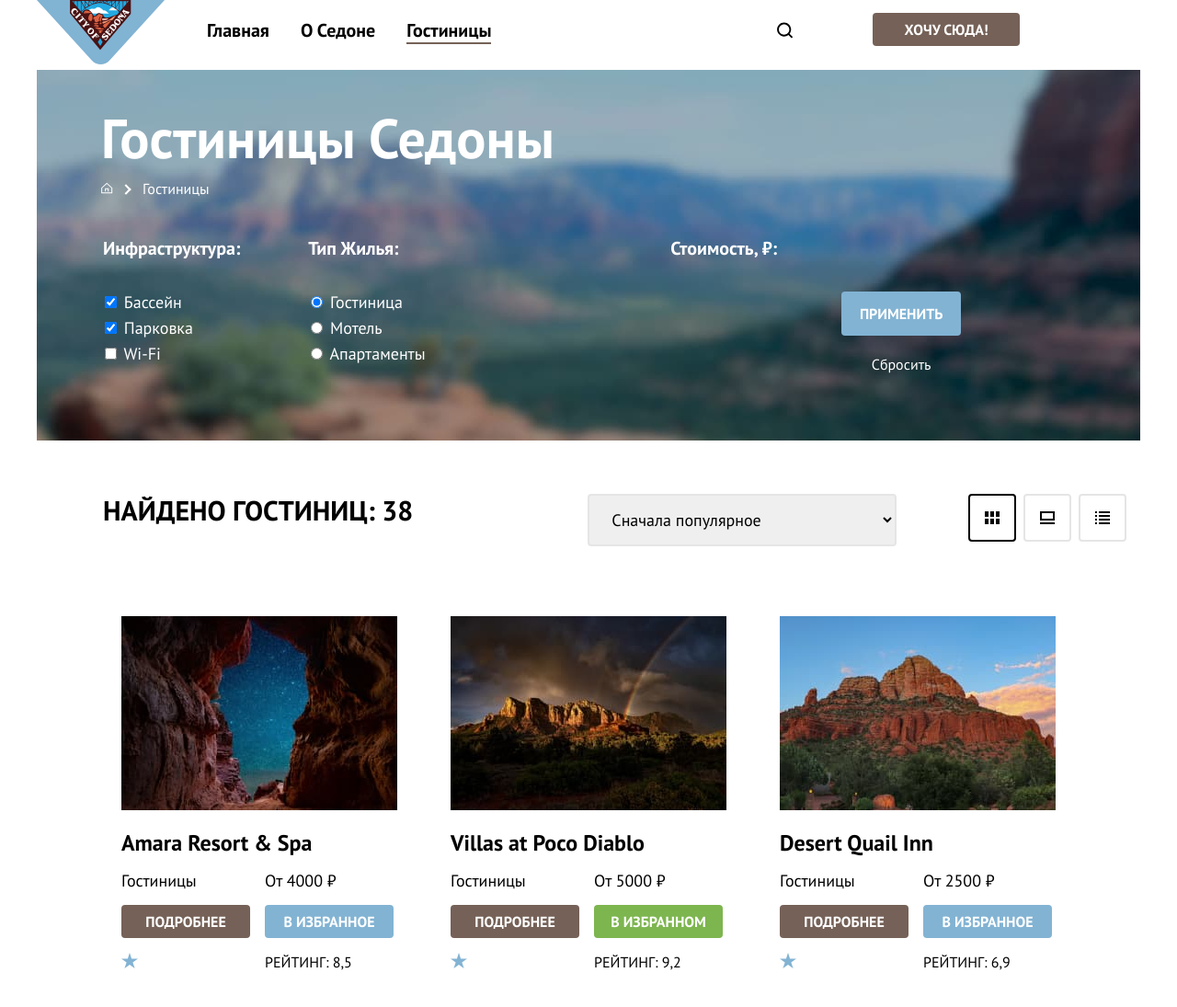
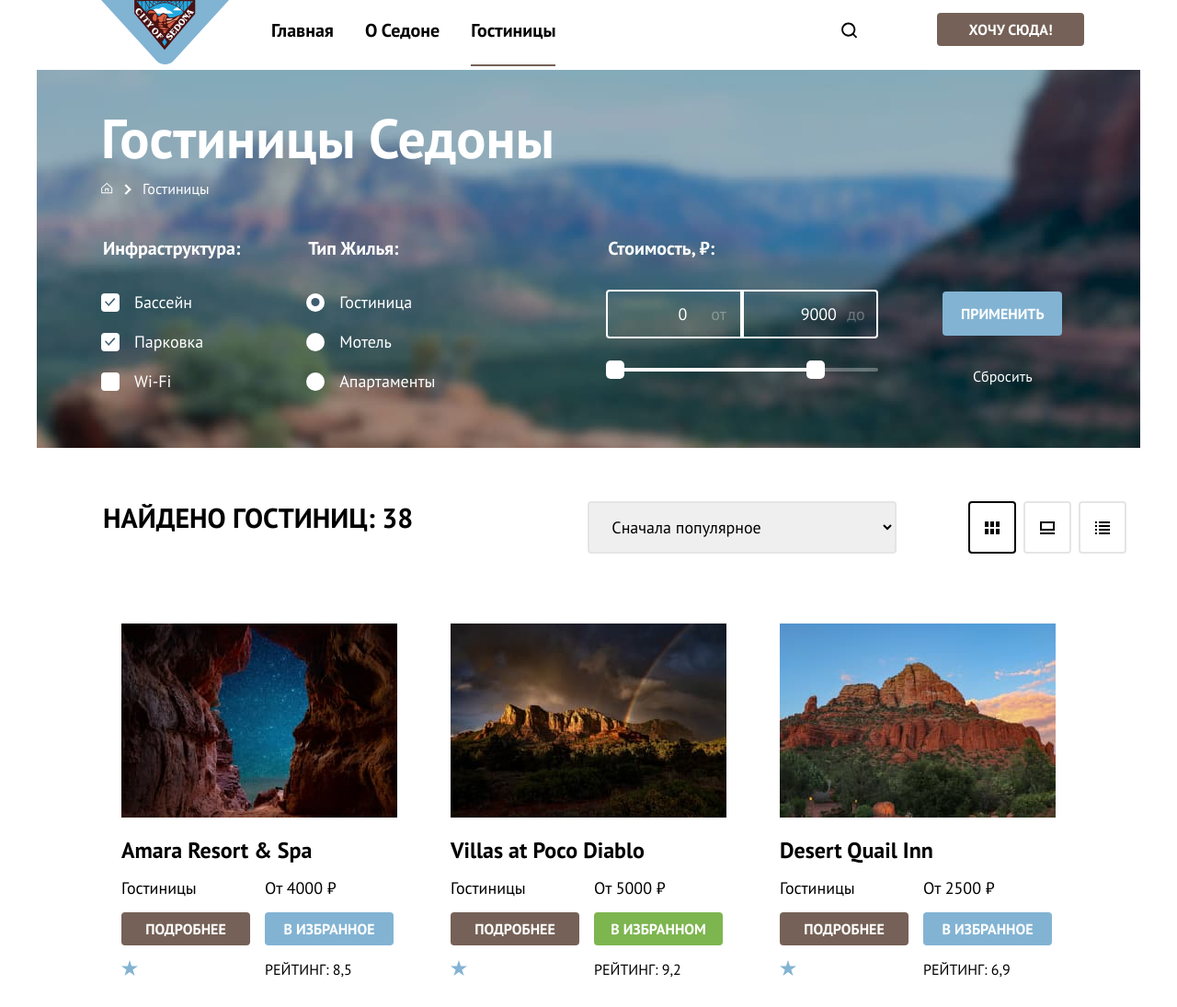
Before and after one commit to htmlacademy-htmlcss/2086459-sedona-34, a plain HTML site: page catalog.html in a window 1280 px wide. Shown: the top 1095 px of the page at 92% size. Drawn offline with Linux system fonts and the light colour scheme.

Commit message:
Доработки по декоративным элементам всех страниц
1. прописал во всех случаях min-height, кроме блока в футере с соц сетями, потому что иначе они не переносятся;
2. указал для картинок background-size: cover;
3. немного поправил навигатор, теперь больше похоже на макет;
4. всем alt, aria-label, visually-hidden добавил точки в конце;
5. стилизовал input для формы в каталоге + добавил стили для ползунка с ценой
6. в результате после этих действий у меня сместился влево раздел с гостиницами, выравнил через margin: 0 auto
7. проверил кнопки - поправил кое-что

```diff
--- a/catalog.html
+++ b/catalog.html
@@ -30,15 +30,15 @@
           <ul class="navigation-list navigation-user">
             <li class="navigation-item">
               <a class="navigation-link" href="#">
-                <span class="visually-hidden">Поиск</span>
+                <span class="visually-hidden">Поиск.</span>
               </a>
             </li>
             <li class="navigation-item">
               <a class="navigation-link" href="#">
-                <span class="visually-hidden">Избранное</span>
+                <span class="visually-hidden">Избранное.</span>
               </a>
             </li>
-            <li class="navigation-item">
+            <li class="navigation-item navigation-button-link">
               <a class="navigation-link button" href="#">Хочу сюда!</a>
             </li>
           </ul>
@@ -74,20 +74,25 @@
                   <ul class="catalog-filter-list">
                     <li class="catalog-filter-item">
                       <label class="control">
-                        <input class="control-input" type="checkbox" name="option-pool" checked>
-                        Бассейн
+                        <input class="visually-hidden control-input" type="checkbox" name="option-pool" checked
+                          disabled>
+                        <span class="control-mark"></span>
+                        <span class="control-label">Бассейн</span>
                       </label>
                     </li>
                     <li class="catalog-filter-item">
                       <label class="control">
-                        <input class="control-input" type="checkbox" name="option-parking" checked>
-                        Парковка
+                        <input class="visually-hidden control-input" type="checkbox" name="option-parking" checked
+                          disabled>
+                        <span class="control-mark"></span>
+                        <span class="control-label">Парковка</span>
                       </label>
                     </li>
                     <li class="catalog-filter-item">
                       <label class="control">
-                        <input class="control-input" type="checkbox" name="option-internet">
-                        Wi-Fi
+                        <input class="visually-hidden control-input" type="checkbox" name="option-internet">
+                        <span class="control-mark"></span>
+                        <span class="control-label">Wi-Fi</span>
                       </label>
                     </li>
                   </ul>
@@ -98,29 +103,57 @@
                   <ul class="catalog-filter-list">
                     <li class="catalog-filter-item">
                       <label class="control">
-                        <input class="control-input" type="radio" name="service-group" value="hotel" checked>
-                        Гостиница
+                        <input class="visually-hidden control-input" type="radio" name="service-group" value="hotel"
+                          checked>
+                        <span class="control-mark control-mark-circle"></span>
+                        <span class="control-label">Гостиница</span>
                       </label>
                     </li>
                     <li class="catalog-filter-item">
                       <label class="control">
-                        <input class="control-input" type="radio" name="service-group" value="motel">
-                        Мотель
+                        <input class="visually-hidden control-input" type="radio" name="service-group" value="motel">
+                        <span class="control-mark control-mark-circle"></span>
+                        <span class="control-label">Мотель</span>
                       </label>
                     </li>
                     <li class="catalog-filter-item">
                       <label class="control">
-                        <input class="control-input" type="radio" name="service-group" value="apartments">
-                        Апартаменты
+                        <input class="visually-hidden control-input" type="radio" name="service-group"
+                          value="apartments">
+                        <span class="control-mark control-mark-circle"></span>
+                        <span class="control-label">Апартаменты</span>
                       </label>
                     </li>
                   </ul>
                 </fieldset>
               </div>
 
-              <div class="catalog-filter-cost">
-                <span class="catalog-filter-group-title-cost">Стоимость, ₽:</span>
-                <!--Я так понял, этот блок мы не размечаем, он будет размечен в будущем, пока оставил место для него условно-->
+              <fieldset class="catalog-filter-group-items">
+                <legend class="catalog-filter-group-title-cost">Стоимость, ₽:</legend>
+
+                <div class="range">
+                  <div class="range-wrapper-inputs">
+                    <label class="catalog-filter-label catalog-filter-label-from">
+                      <p class="catalog-filter-label-text">от</p>
+                      <input class="range-input" type="number" value="0" name="min-price">
+                    </label>
+                    <label class="catalog-filter-label catalog-filter-label-to">
+                      <p class="catalog-filter-label-text">до</p>
+                      <input class="range-input" type="number" value="9000" name="max-price">
+                    </label>
+                  </div>
+                  <div class="range-scale">
+                    <div class="range-bar">
+                      <button class="range-toggle toggle-min">
+                        <span class="visually-hidden">Изменить минимальную цену.</span>
+                      </button>
+                      <button class="range-toggle toggle-max">
+                        <span class="visually-hidden">Изменить максимальную цену.</span>
+                      </button>
+                    </div>
+                  </div>
+                </div>
+              </fieldset>
 
               <div class="buttons-in-options">
                 <button class="button button-apply" type="submit">Применить</button>
@@ -133,24 +166,24 @@
     </section>
 
     <section class="options-housing">
-          <h2 class="visually-hidden">Результаты поиска</h2>
+      <h2 class="visually-hidden">Результаты поиска.</h2>
       <div class="options-housing-wrapper">
         <p class="options-housing-amount">Найдено гостиниц: 38</p>
 
-            <select class="select-control" aria-label="Сортировка">
+        <select class="select-control" aria-label="Сортировка.">
           <option value="popular">Сначала популярное</option>
           <option value="cheap">Сначала дешёвое</option>
           <option value="expensive">Сначала дорогое</option>
         </select>
 
         <a href="#" class="button button-rank button-view-tables">
-              <span class="visually-hidden">Показать таблицу</span>
+          <span class="visually-hidden">Показать таблицу.</span>
         </a>
         <a class="button button-rank button-view-cards" href="#">
-              <span class="visually-hidden">Показать карточки</span>
+          <span class="visually-hidden">Показать карточки.</span>
         </a>
         <a class="button button-rank button-view-list" href="#">
-              <span class="visually-hidden">Показать список</span>
+          <span class="visually-hidden">Показать список.</span>
         </a>
 
       </div>
@@ -158,7 +191,7 @@
         <li class="service-card">
           <a class="service-card-link" href="#">
             <img class="service-card-image" src="images/hotel-1.jpg" width="300" height="211"
-                  alt="Звездное небо через скалу">
+              alt="Звездное небо через скалу.">
             <p class="service-card-title">Amara Resort & Spa</p>
           </a>
           <div class="service-card-wrapper">
@@ -167,14 +200,14 @@
             <a class="service-card-button-information button" href="#">Подробнее</a>
             <a class="service-card-button-favorites button" href="#">В избранное</a>
             <img class="service-card-four-stars" src="images/star.svg" width="18" height="17"
-                  alt="Гостиница класса 4 звезды">
+              alt="Гостиница класса 4 звезды.">
             <p class="service-card-rating">Рейтинг: 8,5</p>
           </div>
         </li>
 
         <li class="service-card">
           <a class="service-card-link" href="#">
-                <img class="service-card-image" src="images/hotel-2.jpg" width="300" height="211" alt="Гора с радугой">
+            <img class="service-card-image" src="images/hotel-2.jpg" width="300" height="211" alt="Гора с радугой.">
             <p class="service-card-title">Villas at Poco Diablo</p>
           </a>
 
@@ -184,7 +217,7 @@
             <a class="service-card-button-information button" href="#">Подробнее</a>
             <a class="service-card-button-favorites button button-choice" href="#">В избранном</a>
             <img class="service-card-four-stars" src="images/star.svg" width="18" height="17"
-                  alt="Гостиница класса 4 звезды">
+              alt="Гостиница класса 4 звезды.">
             <p class="service-card-rating">Рейтинг: 9,2</p>
           </div>
         </li>
@@ -192,7 +225,7 @@
         <li class="service-card">
           <a class="service-card-link" href="#">
             <img class="service-card-image" src="images/hotel-3.jpg" width="300" height="211"
-                  alt="Гора и голубое небо">
+              alt="Гора и голубое небо.">
             <p class="service-card-title">Desert Quail Inn</p>
           </a>
           <div class="service-card-wrapper">
@@ -201,7 +234,7 @@
             <a class="service-card-button-information button" href="#">Подробнее</a>
             <a class="service-card-button-favorites button" href="#">В избранное</a>
             <img class="service-card-three-stars" src="images/star.svg" width="18" height="17"
-                  alt="Гостиница класса 3 звезды">
+              alt="Гостиница класса 3 звезды.">
             <p class="service-card-rating">Рейтинг: 6,9</p>
           </div>
         </li>
@@ -218,7 +251,7 @@
             <a class="service-card-button-information button" href="#">Подробнее</a>
             <a class="service-card-button-favorites button" href="#">В избранное</a>
             <img class="service-card-two-stars" src="images/star.svg" width="18" height="17"
-                  alt="Гостиница класса 2 звезды">
+              alt="Гостиница класса 2 звезды.">
             <p class="service-card-rating">Рейтинг: 5,0</p>
           </div>
         </li>
@@ -249,7 +282,7 @@
 
         <div class="amount-hotels">
           <p>Гостиниц на странице:</p>
-              <select class="select-control select-control-pagination" aria-label="Количество">
+          <select class="select-control select-control-pagination" aria-label="Количество.">
             <option value="four">4</option>
           </select>
         </div>
@@ -262,7 +295,7 @@
         честное бойскаутское!
       </p>
       <form class="newsletter-form" action="https://echo.htmlacademy.ru/" method="post">
-            <label for="newsletter-email" class="visually-hidden">Ваш email</label>
+        <label for="newsletter-email" class="visually-hidden">Ваш email.</label>
         <input class="field field-catalog" placeholder="Ваш email" type="email" name="newsletter-email"
           id="newsletter-email" required>
         <button class="button newsletter-button" type="submit">Подписаться</button>
@@ -279,7 +312,7 @@
               <path fill-rule="evenodd" clip-rule="evenodd"
                 d="M24.116.948c.166-.546 0-.948-.795-.948h-2.625c-.668 0-.976.347-1.143.73 0 0-1.335 3.196-3.226 5.272-.612.602-.89.793-1.224.793-.167 0-.418-.191-.418-.738V.948c0-.656-.184-.948-.74-.948H9.817C9.4 0 9.15.304 9.15.593c0 .621.946.765 1.043 2.513v3.798c0 .833-.153.984-.487.984-.89 0-3.055-3.211-4.34-6.885C5.116.288 4.865 0 4.193 0H1.566c-.75 0-.9.347-.9.73 0 .682.89 4.07 4.145 8.551C6.981 12.341 10.036 14 12.82 14c1.67 0 1.875-.368 1.875-1.003v-2.313c0-.737.158-.884.687-.884.39 0 1.057.192 2.615 1.667C19.776 13.216 20.07 14 21.071 14h2.625c.75 0 1.126-.368.91-1.096-.238-.724-1.088-1.775-2.215-3.022-.612-.71-1.53-1.475-1.809-1.858-.389-.491-.278-.71 0-1.147 0 0 3.2-4.426 3.533-5.929h.001Z" />
             </svg>
-              <span class="visually-hidden">ВКонтакте</span>
+            <span class="visually-hidden">ВКонтакте.</span>
           </a>
         </li>
         <li class="footer-social-item">
@@ -289,7 +322,7 @@
               <path
                 d="M16.785.1.84 6.247C-.248 6.685-.24 7.292.64 7.563L4.735 8.84l9.472-5.976c.448-.273.857-.126.52.172L7.053 9.962H7.05h.002l-.283 4.22c.414 0 .597-.19.829-.413l1.988-1.934 4.136 3.055c.762.42 1.31.204 1.5-.706L17.938 1.39c.278-1.114-.425-1.619-1.153-1.29Z" />
             </svg>
-              <span class="visually-hidden">Телеграм</span>
+            <span class="visually-hidden">Телеграм.</span>
           </a>
         </li>
         <li class="footer-social-item">
@@ -299,7 +332,7 @@
               <path
                 d="M18.94.5H3.507C1.647.5.333 2.094.333 3.9v10.094c0 1.912 1.314 3.506 3.174 3.506H19.16c1.642 0 3.174-1.594 3.174-3.4V3.9C22.114 2.094 20.801.5 18.94.5ZM7.995 13.037V4.963L15.328 9l-7.333 4.037Z" />
             </svg>
-              <span class="visually-hidden">Ютуб</span>
+            <span class="visually-hidden">Ютуб.</span>
           </a>
         </li>
       </ul>
--- a/styles/styles.css
+++ b/styles/styles.css
@@ -37,6 +37,7 @@ body {
 img {
     max-width: 100%;
     height: auto;
+    background-size: cover;
 }
 
 .wrapper {
@@ -79,6 +80,12 @@ img {
     margin-left: 120px;
 }
 
+.navigation-logo {
+    margin: 0;
+    padding: 0;
+    margin-left: 70px;
+}
+
 .welcome-text {
     display: block;
     margin: 0 auto;
@@ -92,7 +99,7 @@ img {
     padding: 0;
     margin-top: 80px;
     width: 72px;
-    height: 75px;
+    min-height: 75px;
 }
 
 .advantages-home {
@@ -141,7 +148,7 @@ img {
 
 .search-button {
     width: 544px;
-    height: 36px;
+    min-height: 36px;
     margin: 0;
     margin-bottom: 92px;
     align-self: center;
@@ -164,6 +171,7 @@ img {
     padding: 45px 0 35px 0;
     margin: 0;
     margin-left: 82px;
+    width: 150px;
 }
 
 .footer-social-item {
@@ -200,7 +208,7 @@ img {
     justify-content: space-between;
     margin: 0 auto;
     flex-wrap: wrap;
-    height: 150px;
+    min-height: 150px;
 }
 
 .catalog-filter-group {
@@ -222,20 +230,17 @@ img {
     min-width: 366px;
     min-height: 150px;
     margin: 0;
-    margin-right: 176px;
-    margin-bottom: 70px;
-}
-
-.catalog-filter-cost {
-    display: flex;
+    margin-right: 106px;
+    margin-bottom: 60px;
 }
 
 .catalog-filter-group-title-cost {
-    margin-right: 70px;
+    margin-right: 65px;
     font-family: inherit;
     font-weight: 700;
     font-size: 20px;
     line-height: 26px;
+    min-width: 116px;
 }
 
 .buttons-in-options {
@@ -335,25 +340,25 @@ img {
     border: none;
 }
 
-.button:hover :not(.button-rank) {
-    background: #615048;
+.button:hover {
+    background-color: rgb(97, 80, 72);
 }
 
-.button:focus :not(.button-rank) {
-    background: #615048;
+.button:focus {
+    background-color: rgb(97, 80, 72);
 }
 
-.button:active :not(.button-rank) {
-    background: #756157;
+.button:active {
+    background-color: rgb(117, 97, 87);
     color: rgba(255, 255, 255, 0.3);
 }
 
-.button:disabled :not(.button-rank) {
-    background: #E5E5E5;
+.button:disabled {
+    background-color: rgb(229, 229, 229);
 }
 
 .newsletter-button {
-    background-color: rgb(130, 179, 211);
+    background: rgb(130, 179, 211);
     border-radius: 0px 10px 10px 0px;
     width: 170px;
     min-height: 36px;
@@ -361,20 +366,20 @@ img {
 }
 
 .newsletter-button:hover {
-    background: #68A2CA;
+    background: rgb(104, 162, 202);
 }
 
 .newsletter-button:focus {
-    background: #68A2CA;
+    background: rgb(104, 162, 202);
 }
 
 .newsletter-button:active {
-    background: #82B3D3;
+    background: rgb(130, 179, 211);
     color: rgba(255, 255, 255, 0.3);
 }
 
 .newsletter-button:disabled {
-    background: #E5E5E5;
+    background-color: rgb(229, 229, 229);
 }
 
 .navigation-link {
@@ -392,23 +397,24 @@ img {
     background-color: #756257;
     content: "";
     min-width: 60px;
-    top: 0;
+    top: 50px;
     bottom: 0;
     left: 0;
     right: 0;
+    position: absolute;
 }
 
 .footer-button {
     font-family: inherit;
     text-decoration: none;
     width: 24px;
-    height: 18px;
+    min-height: 18px;
     background: center no-repeat;
     display: block;
 }
 
 .footer-button-image {
-    fill: #83B3D3;
+    fill: rgb(131, 179, 211);
 }
 
 .footer-button-image:hover {
@@ -416,7 +422,7 @@ img {
 }
 
 .footer-button-image:focus {
-    fill: #68A2CA;
+    fill: rgb(104, 162, 202);
     border: none;
 }
 
@@ -490,6 +496,111 @@ img {
     margin-top: 30px;
 }
 
+.range-scale {
+    position: relative;
+    height: 4px;
+    margin-bottom: 16px;
+    background-color: rgba(255, 255, 255, 0.3);
+    border-radius: 2px;
+    margin-top: 32px;
+}
+
+.range-bar {
+    position: absolute;
+    height: 4px;
+    background-color: rgb(255, 255, 255);
+    width: 228px;
+}
+
+.range-toggle {
+    position: absolute;
+    width: 20px;
+    height: 20px;
+    background: #ffffff;
+    border-radius: 5px;
+    cursor: pointer;
+    border: none;
+    top: -8px;
+}
+
+.range-toggle:hover {
+    background-color: rgba(255, 255, 255, 0.8);
+    ;
+}
+
+.range-toggle:active,
+.range-toggle:focus {
+    outline: 3px solid #dbb590;
+}
+
+.toggle-min {
+    top: -8px;
+}
+
+.toggle-max {
+    top: -8px;
+    right: -10px;
+}
+
+.range-wrapper-inputs {
+    display: flex;
+    justify-content: center;
+    margin-top: 32px;
+}
+
+.catalog-filter-label {
+    display: flex;
+    border: 2px solid #ffff;
+    width: 144px;
+    min-height: 48px;
+    align-items: center;
+}
+
+.catalog-filter-label-from {
+    border-top-left-radius: 4px;
+    border-bottom-left-radius: 4px;
+}
+
+.catalog-filter-label-to {
+    border-top-right-radius: 4px;
+    border-bottom-right-radius: 4px;
+}
+
+.range-input {
+    min-width: 120px;
+    font: inherit;
+    text-align: center;
+    background-color: transparent;
+    border: none;
+    appearance: textfield;
+    font-size: 18px;
+    line-height: 21px;
+    padding-left: 20px;
+    padding-top: 14px;
+    padding-bottom: 14px;
+    color: #ffff;
+}
+
+.range-input::-webkit-outer-spin-button,
+.range-input::-webkit-inner-spin-button {
+    appearance: none;
+    margin: 0;
+}
+
+.catalog-filter-label-text {
+    position: absolute;
+    margin: 0;
+    padding: 0;
+    font-family: inherit;
+    opacity: 0.3;
+    padding-left: 112px;
+    padding-right: 18px;
+    padding-top: 14px;
+    padding-bottom: 14px;
+    font-size: 18px;
+    line-height: 21px;
+}
+
 .button-apply {
     font-size: 16px;
     line-height: 20px;
@@ -524,6 +635,18 @@ img {
     text-transform: capitalize;
     font-weight: 400;
     margin-top: 20px;
+    min-width: 130px;
+    min-height: 20px;
+    padding: 14px 15px;
+    border-radius: 4px;
+}
+
+.button-reset:hover {
+    background: rgba(255, 255, 255, 0.3);
+}
+
+.button-reset:focus {
+    background: rgba(255, 255, 255, 0.3);
 }
 
 .button-rank {
@@ -531,7 +654,7 @@ img {
     background-size: 16px 14px;
     background: no-repeat center;
     width: 48px;
-    height: 48px;
+    min-height: 48px;
     border: 2px solid rgb(0, 0, 0);
     border-radius: 4px;
     margin-right: 8px;
@@ -548,14 +671,17 @@ img {
 
 .button-rank:hover {
     border-color: rgb(0, 0, 0);
+    background-color: inherit;
 }
 
 .button-rank:focus {
-    border-color: #68A2CA
+    border-color: rgb(0, 0, 0);
+    background-color: inherit;
 }
 
 .button-rank:active {
     border-color: rgb(0, 0, 0);
+    background-color: inherit;
 }
 
 .button-view-tables {
@@ -574,7 +700,7 @@ img {
     font-size: 16px;
     line-height: 20px;
     width: 140px;
-    height: 28px;
+    min-height: 28px;
     border-radius: 4px;
     padding-top: 8px;
 }
@@ -589,7 +715,7 @@ img {
     line-height: 20px;
     background: rgb(130, 179, 211);
     width: 140px;
-    height: 28px;
+    min-height: 28px;
     border-radius: 4px;
     padding-top: 8px;
 }
@@ -635,7 +761,7 @@ img {
 .pagination-link {
     background: rgb(130, 179, 211);
     width: 12px;
-    height: 36px;
+    min-height: 36px;
     display: block;
     border-radius: 4px;
     padding: 12px 24px;
@@ -647,15 +773,15 @@ img {
 }
 
 .pagination-link:hover {
-    background: #82B3D3;
+    background: rgb(104, 162, 202);
 }
 
 .pagination-link:focus {
-    background: #82B3D3;
+    background: rgb(104, 162, 202);
 }
 
 .pagination-link:active {
-    background: #82B3D3;
+    background: rgb(130, 179, 211);
     color: rgba(255, 255, 255, 0.3);
 }
 
@@ -734,11 +860,11 @@ img {
     padding: 0;
     margin-top: 92px;
     width: 230px;
-    height: 28px;
+    min-height: 28px;
 }
 
 .advantages-title-two-words {
-    height: 56px;
+    min-height: 56px;
 }
 
 .advantages-item-white-words {
@@ -765,13 +891,13 @@ img {
 .city-advantage-container :last-child {
     padding-bottom: 92px;
     width: 230px;
-    height: 63px;
+    min-height: 63px;
     margin: 0;
 }
 
 .advantages-item-black-words-list :last-child {
     width: 230px;
-    height: 63px;
+    min-height: 63px;
     margin: 0;
 }
 
@@ -785,7 +911,7 @@ img {
 .advantages-item-bridge :last-child {
     padding-bottom: 92px;
     width: 230px;
-    height: 63px;
+    min-height: 63px;
     margin: 0;
 }
 
@@ -960,6 +1086,45 @@ img {
 .control {
     font-size: 18px;
     line-height: 21px;
+    position: relative;
+    padding-left: 36px;
+}
+
+.control-mark {
+    position: absolute;
+    top: 2px;
+    left: 0;
+    width: 20px;
+    height: 20px;
+    background: #FFFFFF;
+    border-radius: 4px;
+}
+
+.control-mark-circle {
+    border-radius: 10px;
+}
+
+.control:hover .control-mark {
+    background-color: #9a9a9a;
+    cursor: pointer;
+}
+
+.control-input[type="checkbox"]:checked + .control-mark {
+    background-image: url("../images/mark.svg");
+    background-size: 12px;
+    background-repeat: no-repeat;
+    background-position: center;
+}
+
+.control-input[type="radio"]:checked + .control-mark-circle {
+    background-image: url("../images/mark-circle.svg");
+    background-size: 10px;
+    background-repeat: no-repeat;
+    background-position: center;
+}
+
+.catalog-filter-item:not(:last-child) {
+    margin-bottom: 15px;
 }
 
 .catalog-filter-item {
@@ -967,6 +1132,7 @@ img {
 }
 
 .options-housing {
+    margin: 0 auto;
     margin-top: 58px;
 }
 
@@ -1043,6 +1209,7 @@ img {
 .navigation-item {
     margin: 0;
     margin-right: 34px;
+    position: relative;
 }
 
 .navigation-user .navigation-item:nth-child(1) .navigation-link {
@@ -1050,7 +1217,7 @@ img {
     background-size: 18px;
     background-repeat: no-repeat;
     background-position: center;
-    height: 18px;
+    min-height: 18px;
     width: 18px;
     color: rgb(0, 0, 0);
     cursor: pointer;
@@ -1062,7 +1229,7 @@ img {
     background-size: 18px;
     background-repeat: no-repeat;
     background-position: center;
-    height: 18px;
+    min-height: 18px;
     width: 18px;
     color: rgb(0, 0, 0);
     cursor: pointer;
@@ -1070,7 +1237,7 @@ img {
 }
 
 .navigation-user .navigation-item:nth-child(3) .navigation-link {
-    height: 20px;
+    min-height: 20px;
     width: 130px;
     color: rgb(255, 255, 255);
     cursor: pointer;
@@ -1082,6 +1249,6 @@ img {
     margin-top: 14px;
 }
 
-.navigation-item:nth-child(3) {
-    margin: 0;
+.navigation-button-link {
+    margin-right: 0;
 }
```
Also changed, not shown: index.html (+10 -10 lines), images/mark-circle.svg (added), images/mark.svg (added). Lines whose indentation alone changed are shown as unchanged.
